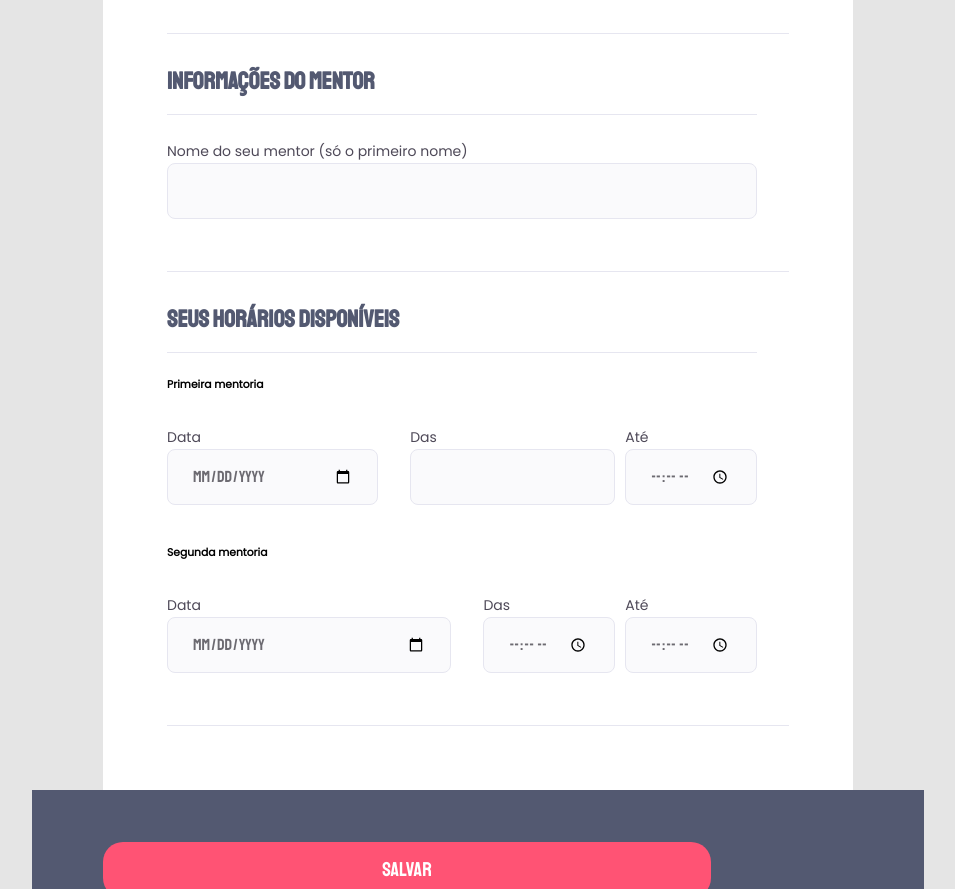
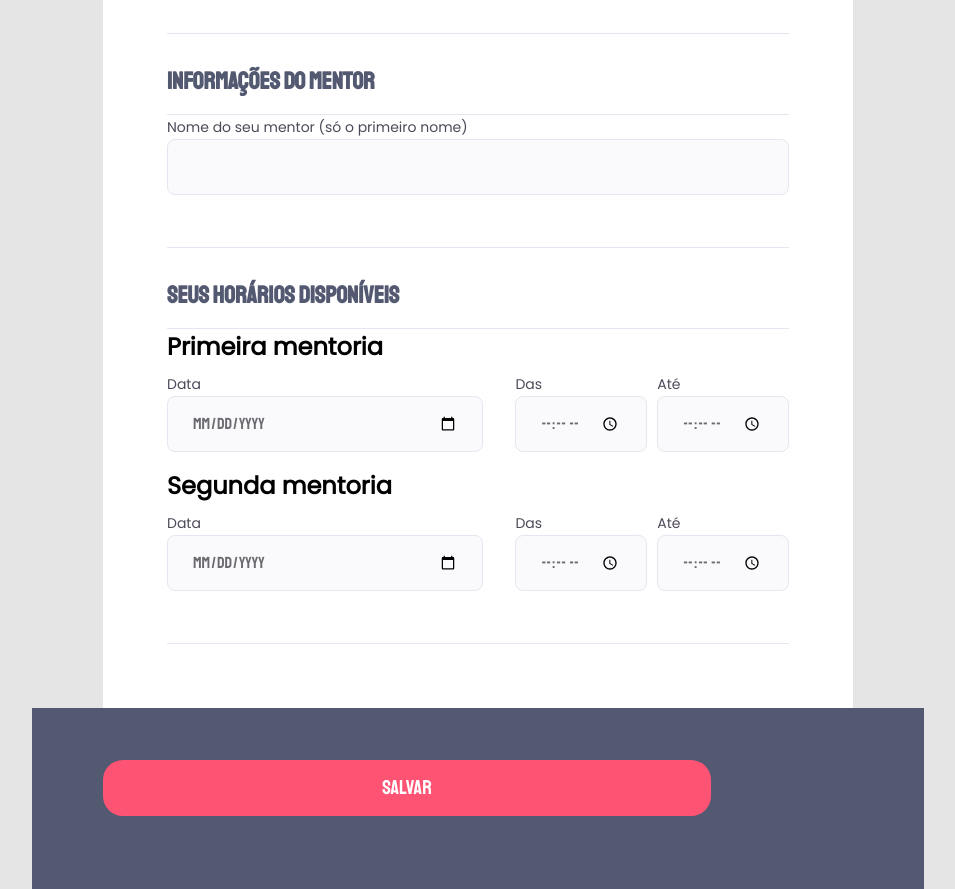
Before and after one commit to Lorena-Mattos/criando-formulario-do-zero, a plain HTML site: page index.html in a window 1280 px wide. Shown: the part 772-1661 px from the top of the page, without its empty margins (162-1117 px from the left). Drawn offline with Linux system fonts and the light colour scheme.

Commit message:
tirando div fildset

```diff
--- a/index.html
+++ b/index.html
@@ -53,22 +53,19 @@
       </fieldset>
 
       <fieldset>
-        <div class="fieldset-wrapper">
           <legend>Informações do mentor</legend>
 
         <div class="input-wrapper">
           <label for="mentor-name">Nome do seu mentor <span>(só o primeiro nome)</span></label>
           <input type="text" id="mentor-name" required />
         </div>
-
-        </div>
       </fieldset>
 
       <fieldset>
-        <div class="fieldset-wrapper">
+
           <legend>Seus horários disponíveis</legend>
 
-          <h6>Primeira mentoria</h6>
+          <h2>Primeira mentoria</h2>
           <div class="col-3">
             <div class="input-wrapper">
               <label for="date">Data</label>
@@ -77,7 +74,7 @@
 
             <div class="input-wrapper">
               <label for="begin">Das</label>
-              <input type="dtime" id="begin" required />
+              <input type="time" id="begin" required />
             </div>
 
             <div class="input-wrapper">
@@ -86,7 +83,7 @@
             </div>
           </div>
 
-            <h6>Segunda mentoria</h6>
+            <h2>Segunda mentoria</h2>
             <div class="col-3">
 
             <div class="input-wrapper">
@@ -105,8 +102,6 @@
             </div>
 
           </div>
-
-        </div>
       </fieldset>
     </form>
   </div>
```
